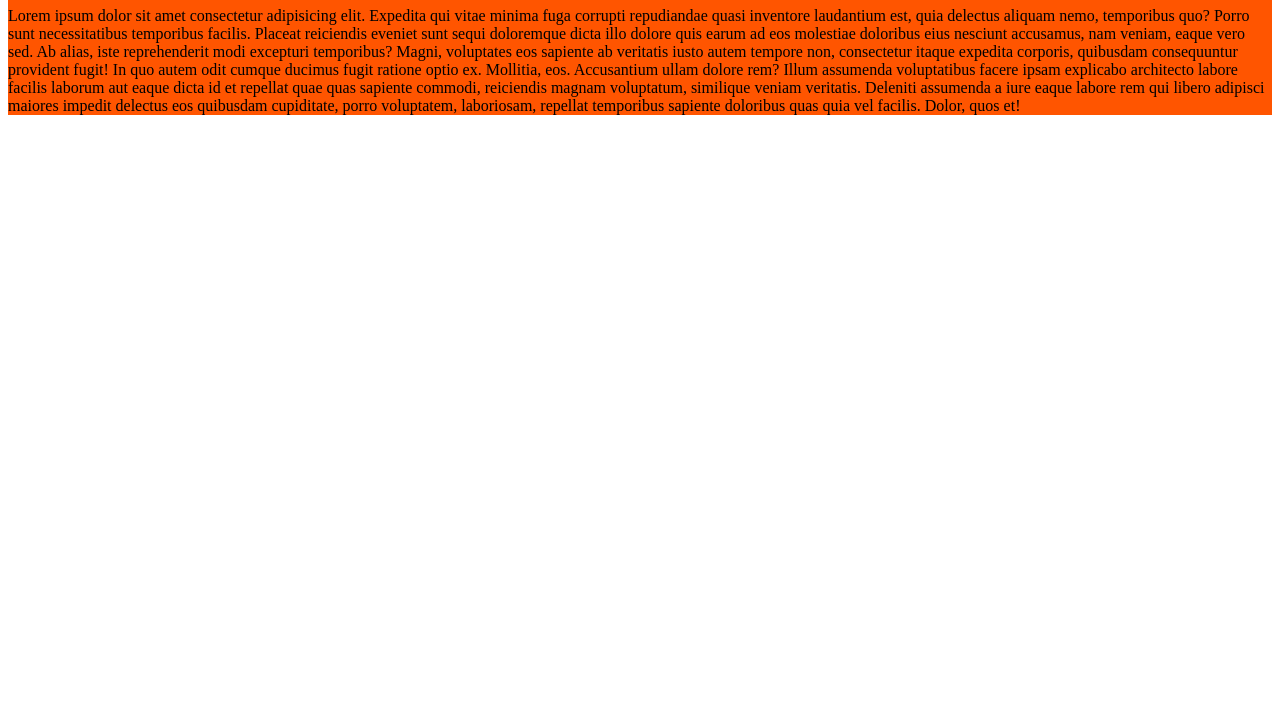
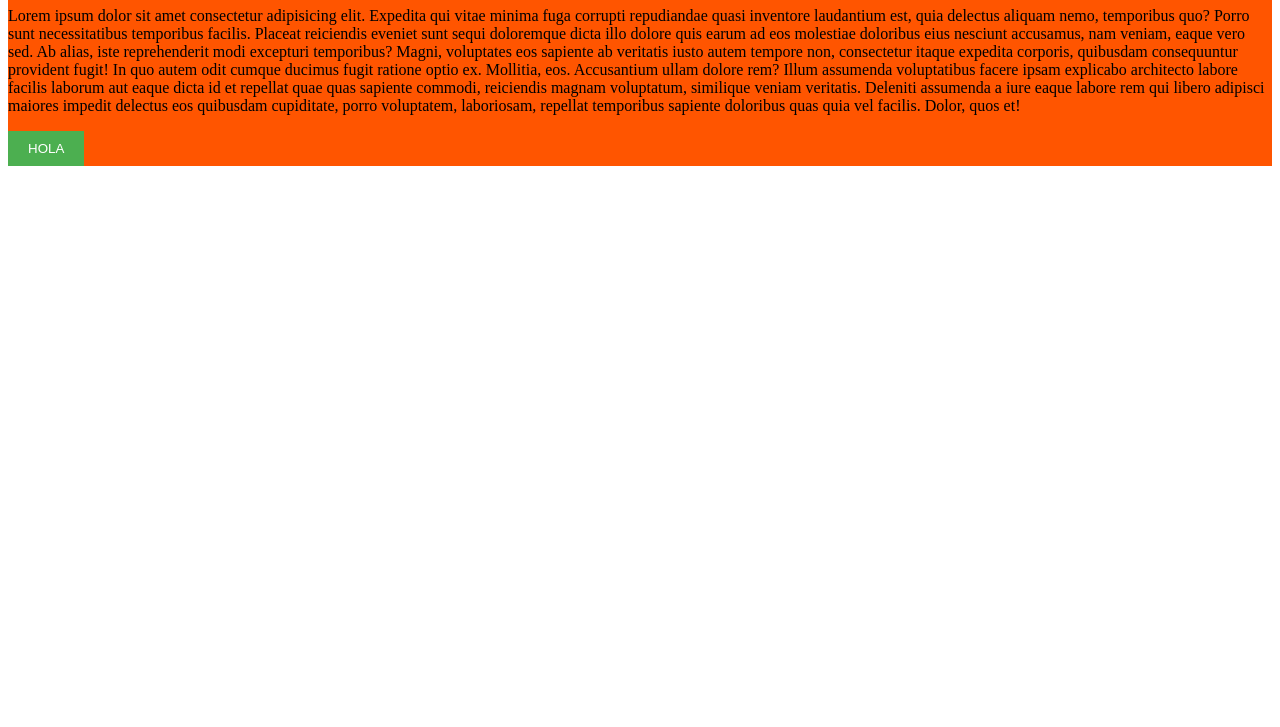
Before and after one commit to manu9688/css, a plain HTML site: page index.html in a window 1280 px wide. Shown: the part 73-800 px from the top of the page. Drawn offline with Linux system fonts and the light colour scheme.

Commit message:
manera 3

```diff
--- /dev/null
+++ b/css/style.css
@@ -0,0 +1,11 @@
+button {
+  background-color: #4CAF50;
+  color: white;
+  padding: 10px 20px;
+  border: none;
+  transition: background-color 0.3s;
+}
+
+button:hover {
+  background-color: #45a049;
+}
--- a/index.html
+++ b/index.html
@@ -5,6 +5,7 @@
     <meta name="viewport" content="width=device-width, initial-scale=1.0">
     <title>CSS</title>
 <style>
+    @import url(./css/style.css);
     h1{
         font-weight: bold;
         color: green;
@@ -20,6 +21,7 @@
         Accusantium ullam dolore rem? Illum assumenda voluptatibus facere ipsam explicabo architecto labore facilis laborum aut eaque dicta id et repellat quae quas sapiente commodi, reiciendis magnam voluptatum, similique veniam veritatis.
         Deleniti assumenda a iure eaque labore rem qui libero adipisci maiores impedit delectus eos quibusdam cupiditate, porro voluptatem, laboriosam, repellat temporibus sapiente doloribus quas quia vel facilis. Dolor, quos et!
         </p>
+        <button>HOLA</button>
     </div>
 </body>
 </html>
```
